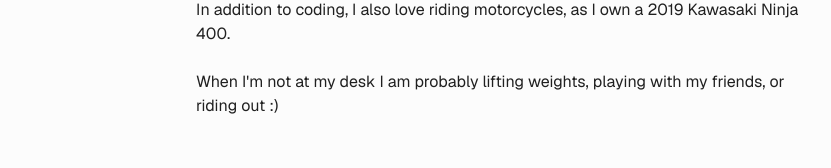
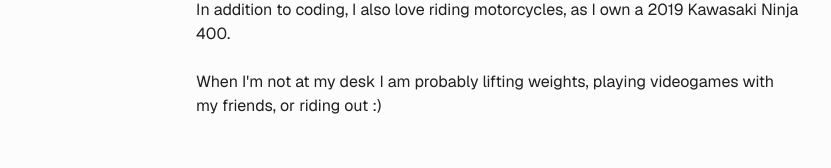
Before and after one commit to KpryKorn/next-portfolio, a Next.js app: page /about in a window 1280 px wide. Shown: the part 430-598 px from the top of the page, without its empty margins (224-1055 px from the left). Built offline with nearby package versions, Linux system fonts and the light colour scheme.

Commit message:
Update page.tsx

```diff
--- a/app/about/page.tsx
+++ b/app/about/page.tsx
@@ -21,7 +21,7 @@
           Kawasaki Ninja 400.
         </p>
         <p>
-          When I'm not at my desk I am probably lifting weights, playing with my
+          When I'm not at my desk I am probably lifting weights, playing videogames with my
           friends, or riding out :)
         </p>
       </AboutSection>
```
